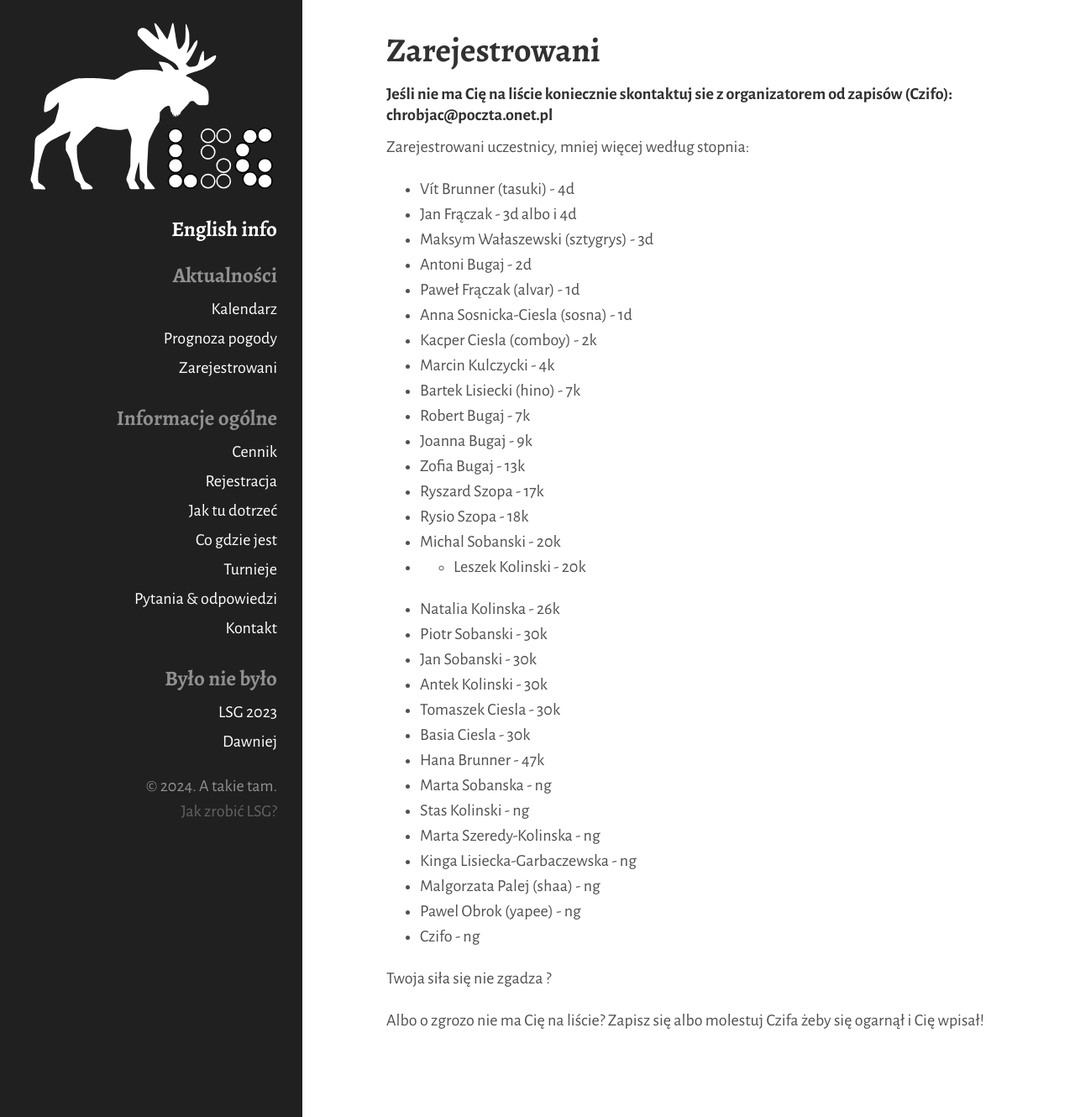
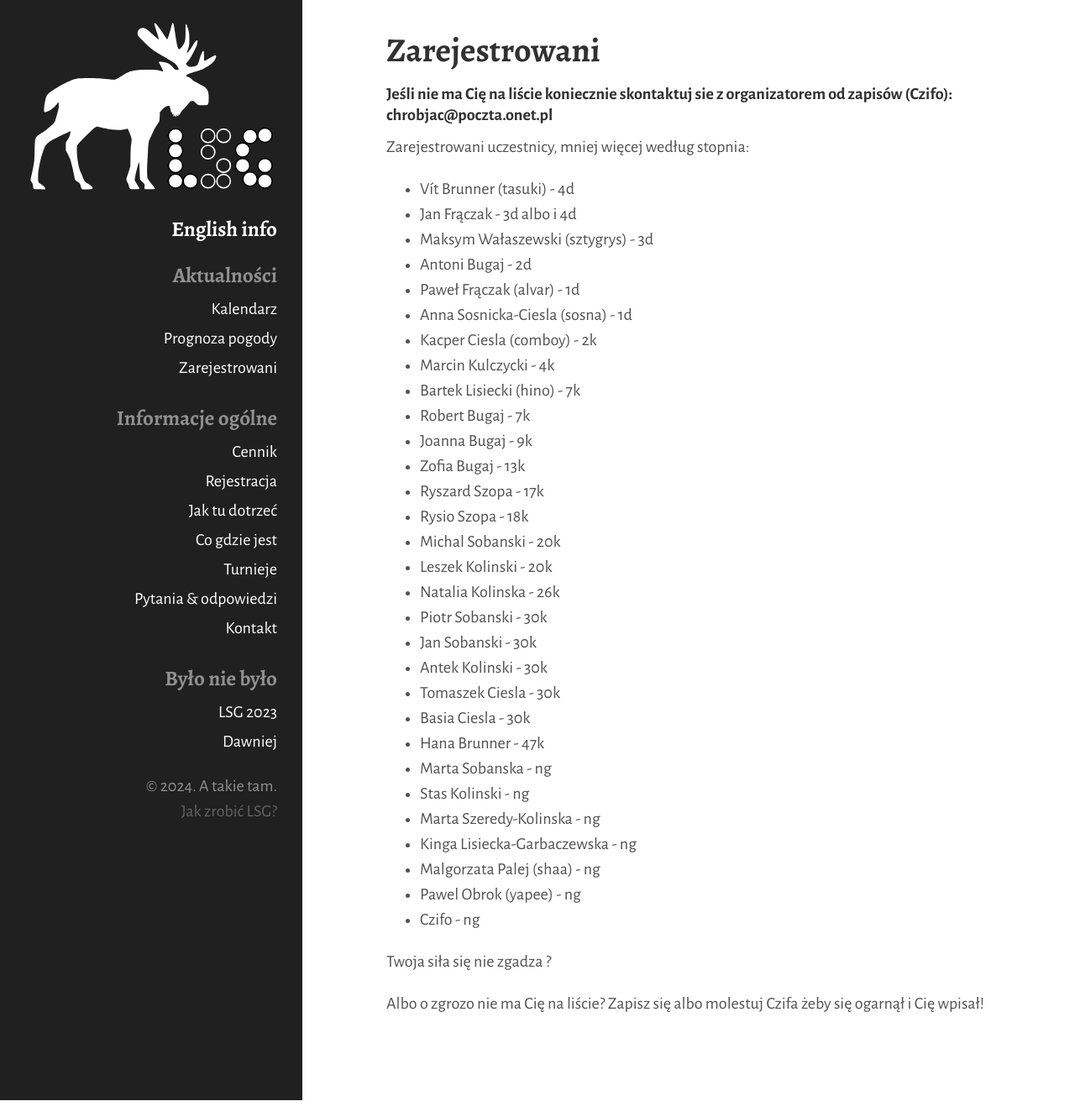
Before and after one commit to tasuki/lsg, a Jekyll site: the page built from zarejestrowani.md, in a window 1280 px wide. Shown: the whole page at 84% size. Built offline with Jekyll 4.4.1, drawn with Linux system fonts in a browser that asks for light colours.

```diff
--- a/zarejestrowani.md
+++ b/zarejestrowani.md
@@ -24,7 +24,7 @@ Zarejestrowani uczestnicy, mniej więcej według stopnia:
 - Ryszard Szopa - 17k
 - Rysio Szopa - 18k
 - Michal Sobanski - 20k
-- - Leszek Kolinski - 20k
+- Leszek Kolinski - 20k
 - Natalia Kolinska - 26k
 - Piotr Sobanski - 30k
 - Jan Sobanski - 30k
```
